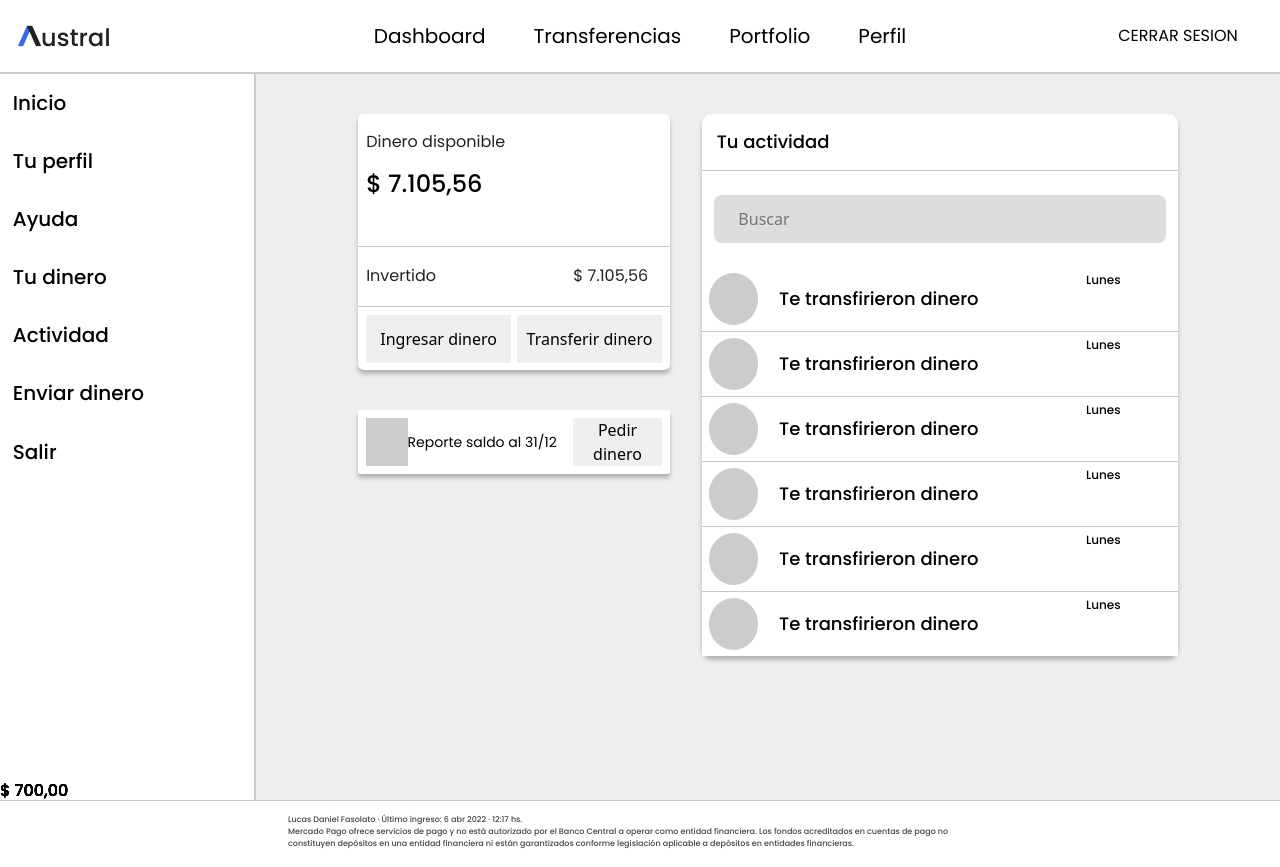
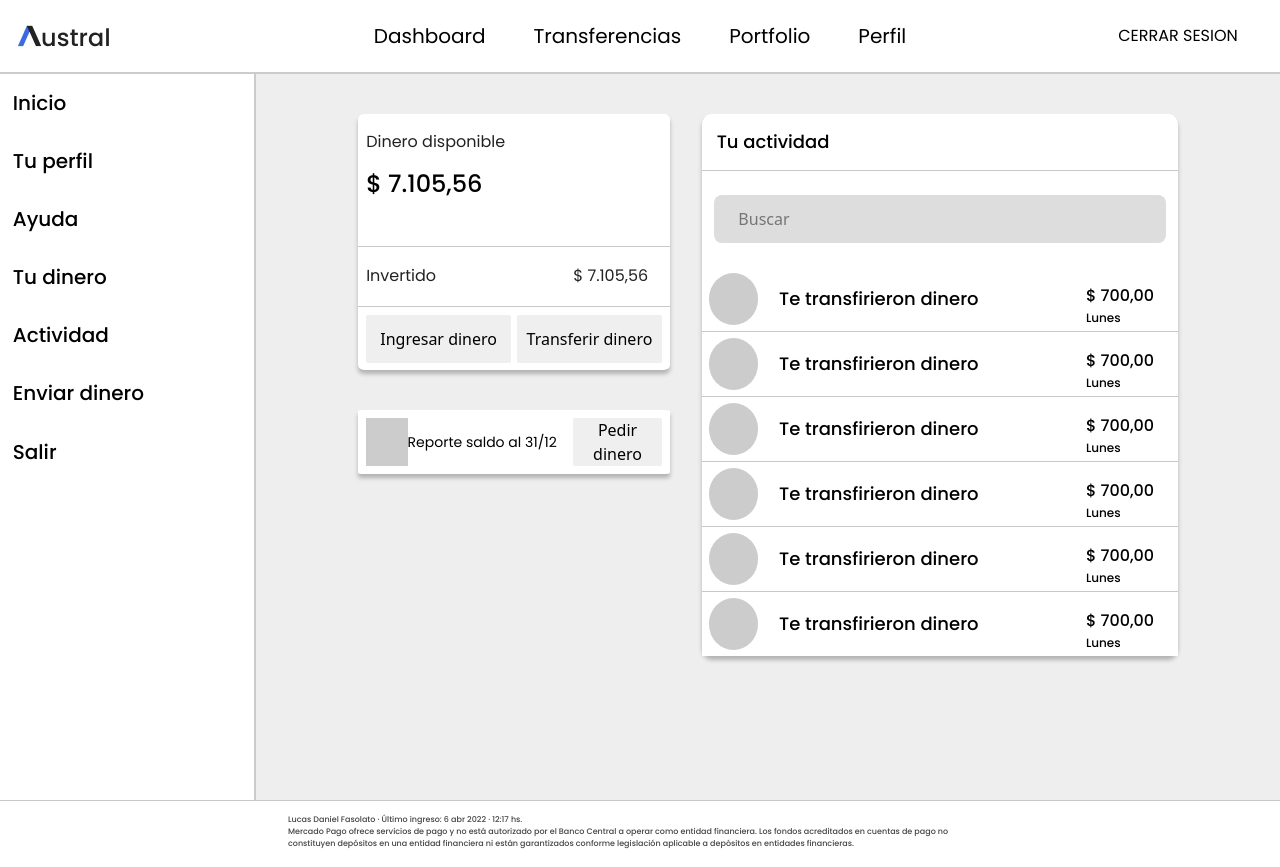
Before and after one commit to LucasFasolato/proyecto-lab-front, a React (Create React App) app: page /dashboard in a window 1280 px wide. Built offline with nearby package versions, Linux system fonts and the light colour scheme; sample sign-in values are in the browser's storage.

Commit message:
Fix bug dashboard-actividad

```diff
--- a/src/components/Dashboard_actividad_li/dashboard_actividad_li.css
+++ b/src/components/Dashboard_actividad_li/dashboard_actividad_li.css
@@ -51,7 +51,7 @@
     padding-left: 5%;
 }
 
-.column-2-right-actividad-li-valortransf-monto {
+.dashboard_actividad_li-valortransf-monto {
     width: 100%;
     height: 60%;
     position: relative;
```
Also changed, not shown: 1 other file (tests, documents, lock files or other folders).
